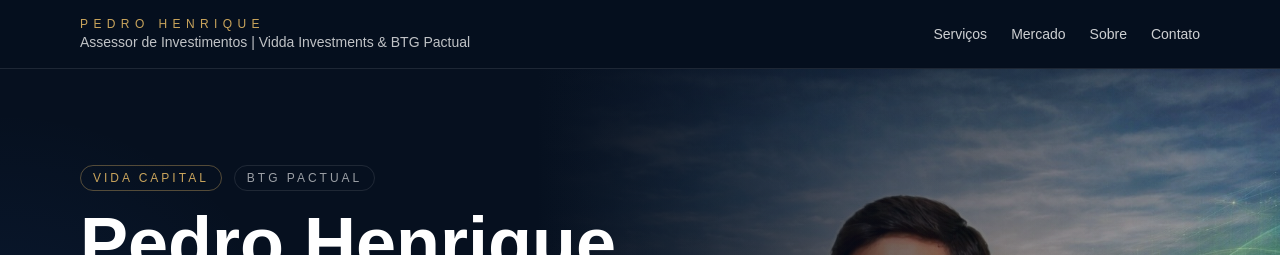
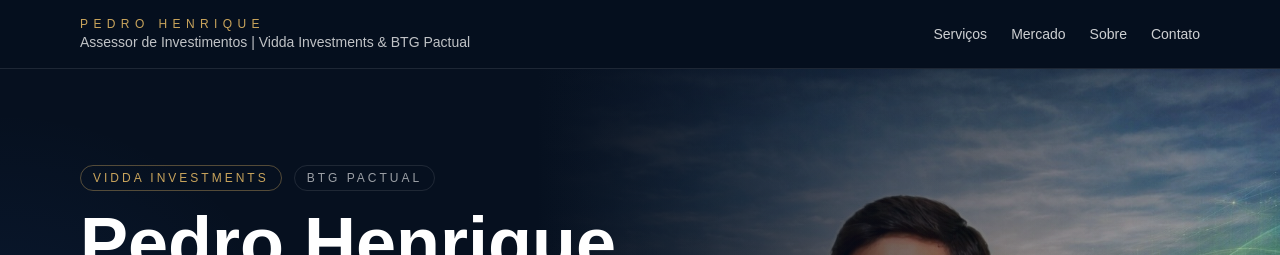
Before and after one commit to Braganholo22/pedro-henrique-site, a Next.js app: page / in a window 1280 px wide. Shown: the top 255 px of the page. Built offline with nearby package versions, Linux system fonts and the light colour scheme; no server answers.

Commit message:
melhora botoes e hero

```diff
--- a/app/page.js
+++ b/app/page.js
@@ -199,7 +199,7 @@ export default function Page() {
           <div className="relative z-10 max-w-2xl">
             <div className="mb-4 flex flex-wrap items-center gap-3 text-[11px] uppercase tracking-[0.25em] text-white/60 sm:text-xs">
               <span className="rounded-full border border-[#c9a45c]/40 px-3 py-1 text-[#c9a45c]">
-                Vida Capital
+                Vidda Investments
               </span>
               <span className="rounded-full border border-white/10 px-3 py-1">
                 BTG Pactual
```
